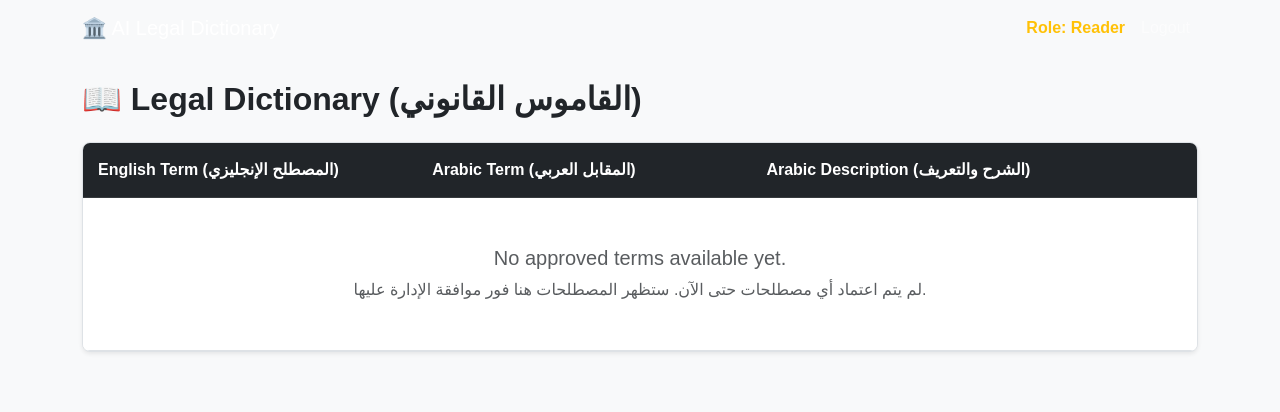
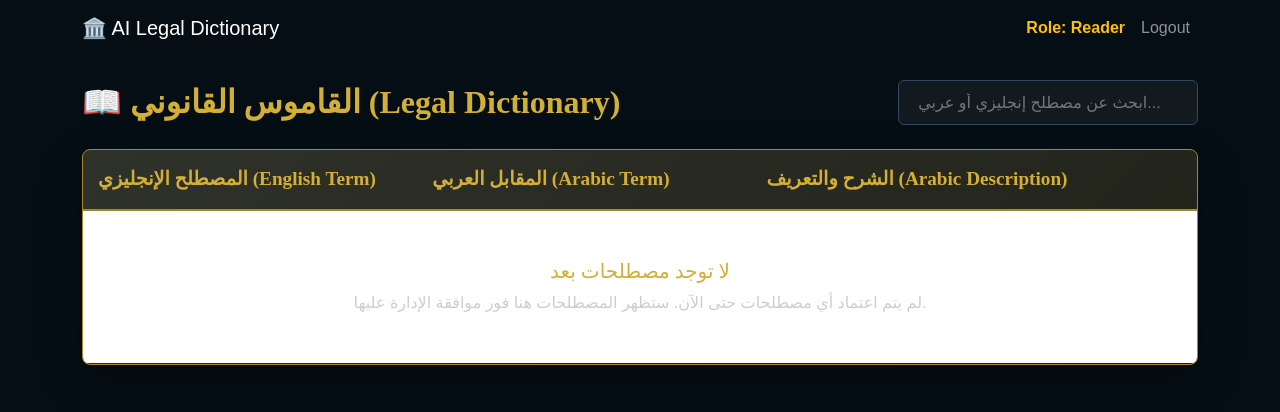
Before and after one commit to yousefdg005/-, a Flask app: page /dictionary in a window 1280 px wide. Shown: the top 412 px of the page. Run offline with Flask 3, Linux system fonts and the light colour scheme; the visitor is signed in with stand-in values (Sample User, id 1); data that the repository does not hold is empty.

Commit message:
Update dictionary UI to match 3D dark theme and fix search logic

```diff
--- a/static/css/style.css
+++ b/static/css/style.css
@@ -1,19 +1,102 @@
+/* متغيرات الألوان المتناسقة مع واجهة الميزان 3D */
+:root {
+    --primary-gold: #d4af37;
+    --dark-gold: #aa8529;
+    --bg-color: #050e14;
+    --panel-bg: linear-gradient(135deg, #1c2329 0%, #0d1317 100%);
+    --text-light: #f5f6fa;
+    --text-gray: #bdc3c7;
+}
+
 /* تنسيقات عامة للوحة التحكم وصفحة القاموس */
 body {
-    font-family: 'Tajawal', 'Cairo', sans-serif;
-    background-color: #f8f9fa;
+    font-family: 'Cairo', sans-serif;
+    background-color: var(--bg-color) !important;
+    color: var(--text-light) !important;
 }
 
-.btn-custom {
-    border-radius: 8px;
-    font-weight: 500;
+.gold-text {
+    color: var(--primary-gold) !important;
+}
+
+.text-gray {
+    color: var(--text-gray) !important;
+    opacity: 0.8;
+}
+
+/* اللوحة الداكنة (بديل الورقة البيضاء) */
+.dark-panel {
+    background: var(--panel-bg);
+    border: 1px solid var(--dark-gold);
+    box-shadow: 0 10px 30px rgba(0,0,0,0.8), inset 0 0 15px rgba(212,175,55,0.05);
+}
+
+/* تنسيق الجدول الداكن الفخم */
+.table-dark-custom {
+    width: 100%;
+    border-collapse: collapse;
+    color: var(--text-light);
+}
+
+.thead-gold th {
+    background-color: rgba(212, 175, 55, 0.1);
+    color: var(--primary-gold);
+    font-family: 'Amiri', serif;
+    font-size: 1.2rem;
+    border-bottom: 2px solid var(--dark-gold);
+}
+
+/* تأثير التمرير (Hover) على صفوف الجدول */
+.table-dark-custom tbody tr {
+    border-bottom: 1px solid rgba(255, 255, 255, 0.05);
     transition: all 0.3s ease;
 }
 
-.table-hover tbody tr:hover {
-    background-color: #f1f2f6;
+.table-dark-custom tbody tr:hover {
+    background-color: rgba(212, 175, 55, 0.08);
+    transform: scale(1.01); /* تكبير الصف بشكل خفيف جداً */
+    box-shadow: inset 0 0 15px rgba(212, 175, 55, 0.15);
+}
+
+/* حقل البحث الذهبي الجديد */
+.gold-input {
+    background: rgba(255, 255, 255, 0.05);
+    border: 1px solid #34495e;
+    padding: 0.6rem 1.2rem;
+    border-radius: 6px;
+    color: #fff;
+    font-family: 'Cairo', sans-serif;
+    transition: all 0.3s;
+    outline: none;
+    width: 100%;
+    min-width: 300px;
+}
+
+.gold-input:focus {
+    border-color: var(--primary-gold);
+    background: rgba(212, 175, 55, 0.05);
+    box-shadow: 0 0 10px rgba(212, 175, 55, 0.2);
+}
+
+/* الأزرار وتنبيهات النجاح/الخطأ */
+.btn-custom {
+    background: var(--primary-gold);
+    color: var(--bg-color);
+    border: none;
+    border-radius: 8px;
+    font-weight: 600;
+    transition: all 0.3s ease;
+}
+
+.btn-custom:hover {
+    background: #e5c354;
+    box-shadow: 0 0 15px rgba(212, 175, 55, 0.4);
+    color: var(--bg-color);
 }
 
 .alert-dismissible {
     border-radius: 8px;
+    background: rgba(212, 175, 55, 0.1);
+    border: 1px solid var(--primary-gold);
+    color: var(--primary-gold);
 }
--- a/templates/dictionary.html
+++ b/templates/dictionary.html
@@ -1,38 +1,44 @@
 {% extends "base.html" %}
 
 {% block content %}
-<div class="d-flex justify-content-between align-items-center mb-4 flex-wrap">
-    <h2 class="fw-bold text-dark mb-2 mb-md-0">📖 Legal Dictionary (القاموس القانوني)</h2>
+<div class="d-flex justify-content-between align-items-center mb-4 flex-wrap gap-3">
+    <h2 class="fw-bold gold-text mb-2 mb-md-0" style="font-family: 'Amiri', serif;">📖 القاموس القانوني (Legal Dictionary)</h2>
+
+    <!-- شريط بحث فخم متناسق مع التصميم الداكن -->
+    <div class="search-box">
+        <input type="text" id="searchInput" class="gold-input" placeholder="ابحث عن مصطلح إنجليزي أو عربي...">
+    </div>
 </div>
 
-<!-- جدول عرض المصطلحات المعتمدة -->
-<div class="table-responsive bg-white shadow-sm rounded-3 mb-5 border">
-    <table class="table table-hover align-middle mb-0">
-        <thead class="table-dark">
+<!-- جدول عرض المصطلحات المعتمدة بتصميم الرق النحاسي الداكن -->
+<div class="table-responsive dark-panel shadow-lg rounded-3 mb-5">
+    <table class="table table-dark-custom align-middle mb-0" id="dictionaryTable">
+        <thead class="thead-gold">
             <tr>
-                <th style="width: 30%; padding: 15px;">English Term (المصطلح الإنجليزي)</th>
-                <th style="width: 30%; padding: 15px;">Arabic Term (المقابل العربي)</th>
-                <th style="width: 40%; padding: 15px;">Arabic Description (الشرح والتعريف)</th>
+                <th style="width: 30%; padding: 15px;">المصطلح الإنجليزي (English Term)</th>
+                <th style="width: 30%; padding: 15px;">المقابل العربي (Arabic Term)</th>
+                <th style="width: 40%; padding: 15px;">الشرح والتعريف (Arabic Description)</th>
             </tr>
         </thead>
         <tbody>
             {% for term in terms %}
-            <tr>
-                <td class="fw-bold text-primary" style="padding: 15px; font-size: 1.1rem;">
+            <tr class="term-row">
+                <!-- تم إضافة dir="ltr" ليظهر الإنجليزي بشكل صحيح من اليسار لليمين -->
+                <td class="gold-text fw-bold english-term" style="padding: 15px; font-size: 1.1rem; text-align: left;" dir="ltr">
                     {{ term.english_term }}
                 </td>
-                <td class="fw-bold text-dark" style="padding: 15px; font-size: 1.1rem;">
+                <td class="text-light fw-bold arabic-term" style="padding: 15px; font-size: 1.1rem;">
                     {{ term.arabic_term or '-' }}
                 </td>
-                <td class="text-muted" style="padding: 15px;">
+                <td class="text-gray arabic-desc" style="padding: 15px; font-size: 0.95rem;">
                     {{ term.arabic_description or '-' }}
                 </td>
             </tr>
             {% else %}
             <tr>
-                <td colspan="3" class="text-center py-5 text-muted">
-                    <h5 class="mb-2">No approved terms available yet.</h5>
-                    <p class="mb-0">لم يتم اعتماد أي مصطلحات حتى الآن. ستظهر المصطلحات هنا فور موافقة الإدارة عليها.</p>
+                <td colspan="3" class="text-center py-5">
+                    <h5 class="mb-2 gold-text" style="font-family: 'Amiri', serif;">لا توجد مصطلحات بعد</h5>
+                    <p class="mb-0 text-gray">لم يتم اعتماد أي مصطلحات حتى الآن. ستظهر المصطلحات هنا فور موافقة الإدارة عليها.</p>
                 </td>
             </tr>
             {% endfor %}
```
Also changed, not shown: static/js/script.js (+19 -10 lines).
